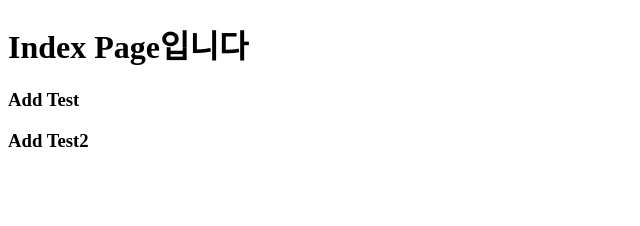
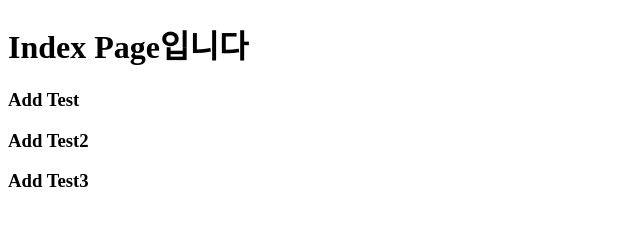
Before and after one commit to j154370/GDJ_83_front, a plain HTML site: page index.html in a window 1280 px wide. Shown: the whole page, without its empty margins (0-640 px from the left). Drawn offline with Linux system fonts and the light colour scheme.

Commit message:
add test3

```diff
--- a/index.html
+++ b/index.html
@@ -9,5 +9,6 @@
     <h1>Index Page입니다</h1>
     <h3>Add Test</h3>
     <h3>Add Test2</h3>
+    <h3>Add Test3</h3>
 </body>
 </html>
```
